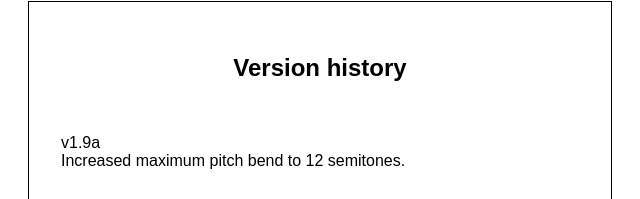
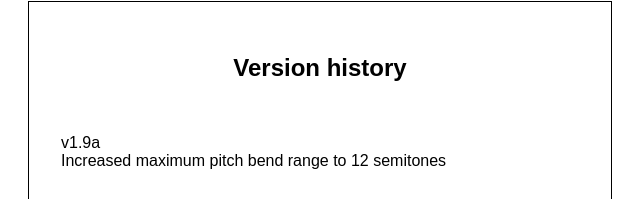
Before and after one commit to TC-Chart-Converter/TC-Chart-Converter.github.io, a plain HTML site: page index.html in a window 1280 px wide. Shown: the part 5435-5634 px from the top of the page, 320-960 px from the left. Drawn offline with Linux system fonts and the light colour scheme.

Commit message:
Updated description of pitch bend range change.

```diff
--- a/index.html
+++ b/index.html
@@ -287,7 +287,7 @@
     <h2>Version history</h2>
     <p>
       v1.9a<br>
-      Increased maximum pitch bend to 12 semitones.
+      Increased maximum pitch bend range to 12 semitones
     </p>
     <p>
       v1.9<br>
```
